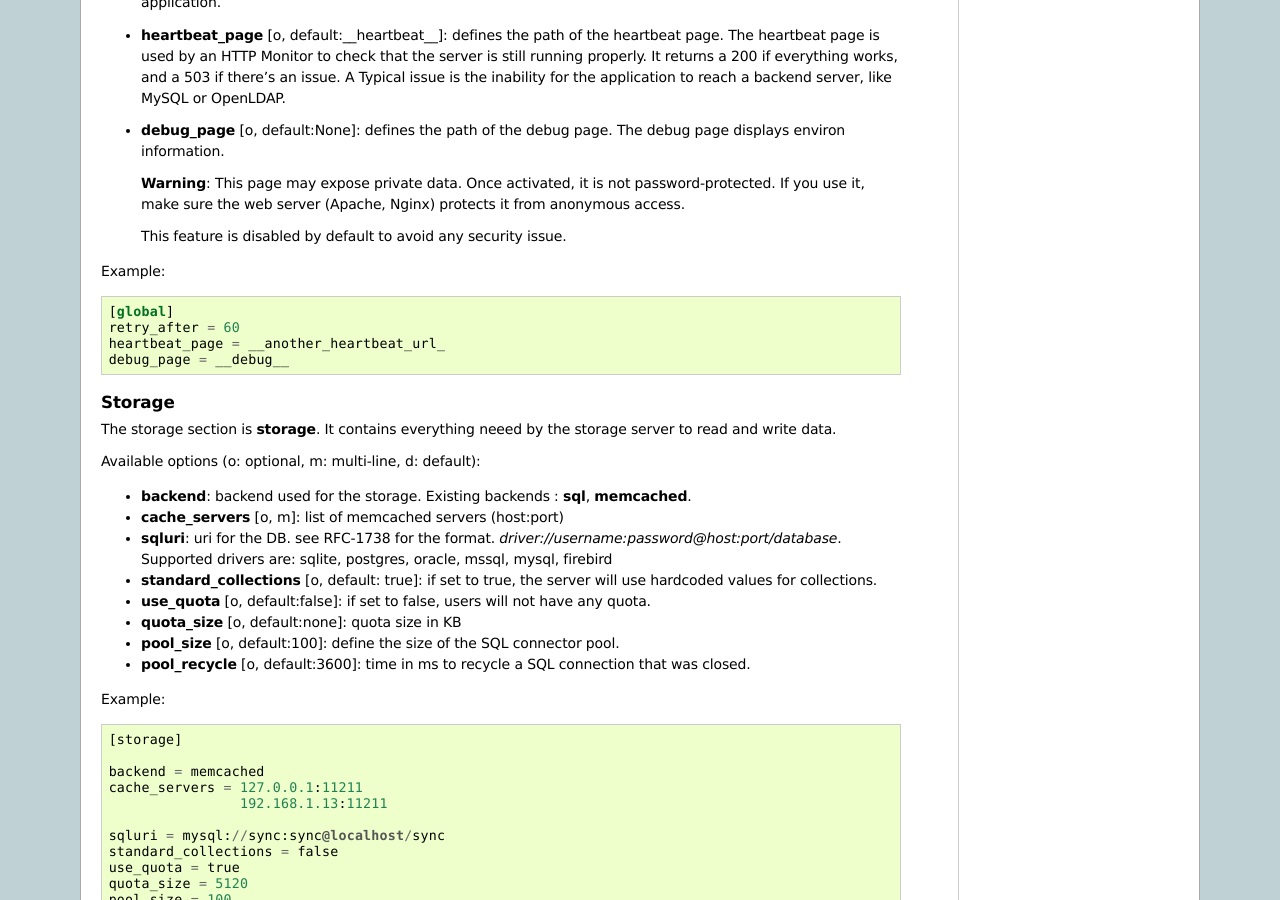
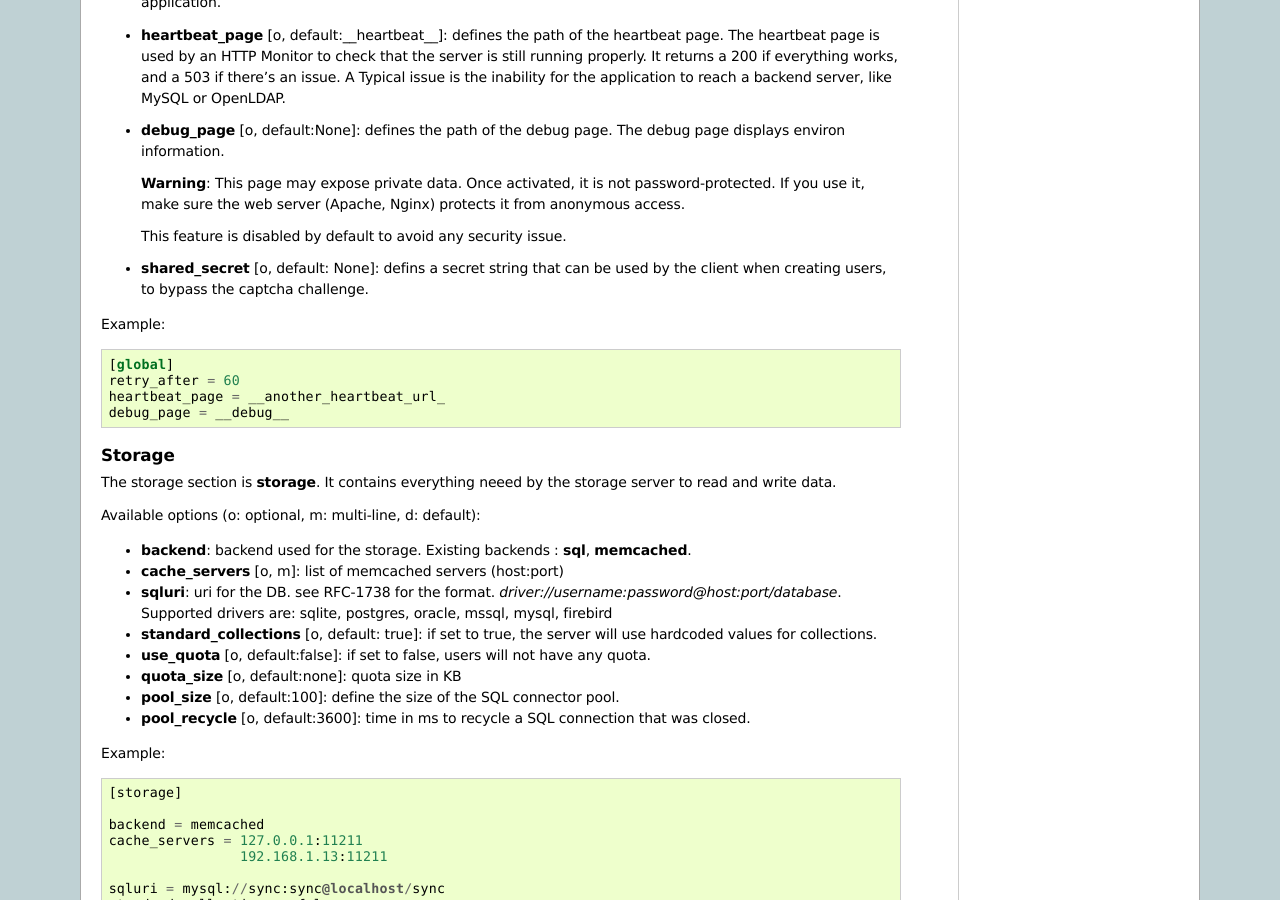
Before and after one commit to mozilla-services/docs, a Sphinx documentation site: the page built from source/server-devguide/configuration.rst, in a window 1280 px wide and 900 px high, scrolled down 2466 px. Built offline with Sphinx 7.4.7, drawn with Linux system fonts in a browser that asks for light colours.

Commit message:
Bug 662241 - Added the shared secret option - r=telliott

```diff
--- a/source/server-devguide/configuration.rst
+++ b/source/server-devguide/configuration.rst
@@ -189,6 +189,10 @@ Available options (o: optional, m: multi-line, d: default):
   (Apache, Nginx) protects it from anonymous access.
 
   This feature is disabled by default to avoid any security issue.
+
+- **shared_secret** [o, default: None]: defins a secret string that
+  can be used by the client when creating users, to bypass the
+  captcha challenge.
 
 
 Example::
```
